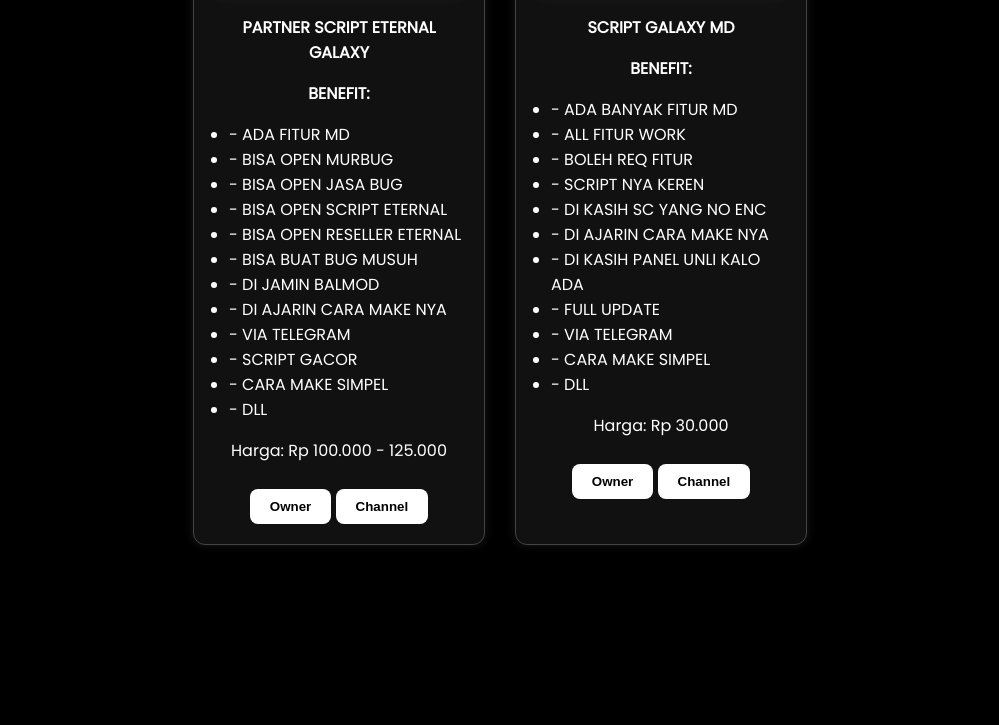
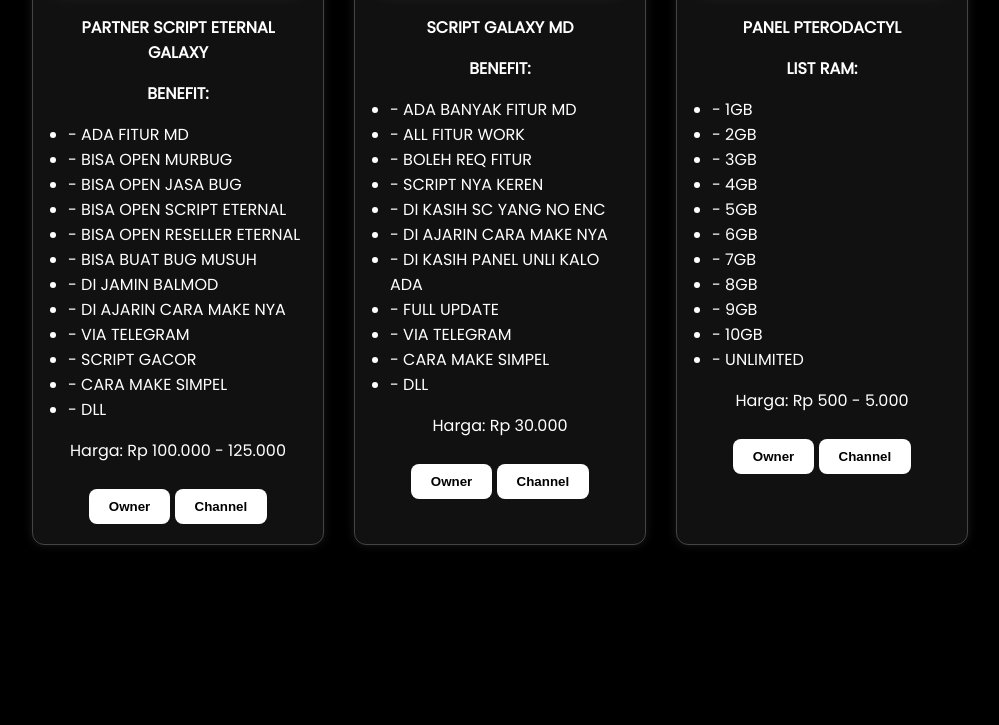
Before and after one commit to ibnumz/web-shop, a plain HTML site: page index.html in a window 1280 px wide. Shown: the part 4724-5449 px from the top of the page, without its empty margins (140-1139 px from the left). Before the commit the page ends 5384 px from the top, so only its background shows below. Drawn offline with Linux system fonts and the light colour scheme.

Commit message:
Update index.html

```diff
--- a/index.html
+++ b/index.html
@@ -400,6 +400,36 @@ window.onload = typeEffect;
       <a href="https://t.me/MizukiOgawaRR" target="_blank"><button>Channel</button></a>
     </div>
 
+    <!--  PANEL PTERODACTYL -->
+    <div class="produk">
+      <img src="https://files.catbox.moe/8ie3qz.jpg" alt="PANEL PTERODACTYL" class="floating" />
+      <p><strong>PANEL PTERODACTYL</strong></p>
+      <p><strong>LIST RAM:</strong></p>
+      <ul style="text-align: left; padding-left: 15px;">
+        <li>- 1GB</li>
+        <li>- 2GB</li>
+        <li>- 3GB</li>
+        <li>- 4GB</li>
+        <li>- 5GB</li>
+        <li>- 6GB</li>
+        <li>- 7GB</li>
+        <li>- 8GB</li>
+        <li>- 9GB</li>
+        <li>- 10GB</li>
+        <li>- UNLIMITED</li>
+      </ul>
+      <p>Harga: Rp 500 - 5.000</p>
+      <a href="https://t.me/yaetiem" target="_blank"><button>Owner</button></a>
+      <a href="https://t.me/MizukiOgawaRR" target="_blank"><button>Channel</button></a>
+    </div>
+
+  </div>
+
+  <nav style="margin-top: 20px;">
+    <button onclick="scrollToHome()">Back</button>
+  </nav>
+</div>
+
   </div>
 
   <nav style="margin-top: 20px;">
```
